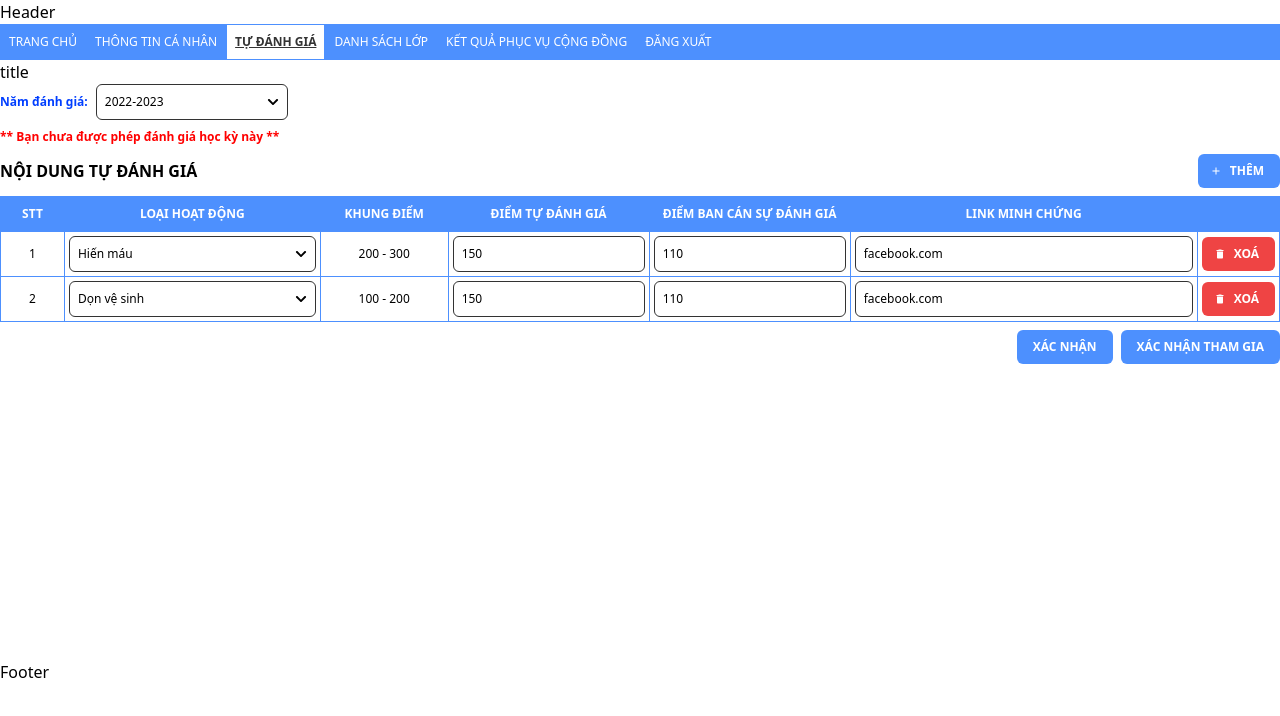
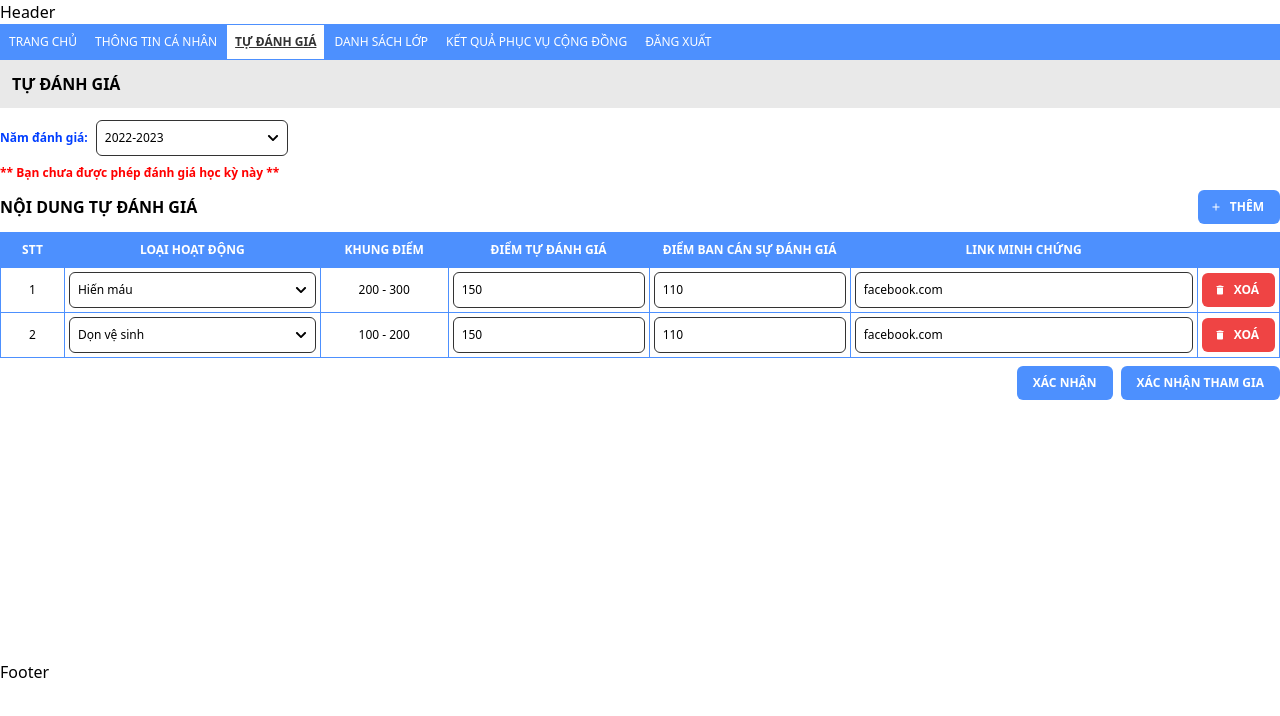
Before and after one commit to voanhtuan13321/FE_Hoat_Dong_Cong_Dong, a React (Create React App) app: page /tu-danh-gia in a window 1280 px wide. Shown: the top 716 px of the page. Built offline with nearby package versions, Linux system fonts and the light colour scheme.

Commit message:
add title

```diff
--- a/src/components/Title.jsx
+++ b/src/components/Title.jsx
@@ -1,7 +1,9 @@
 import React from 'react'
 
-export default function Title({title}) {
+export default function Title({ title }) {
   return (
-    <div className='w-full bg-second-color p-3 font-bold uppercase'>{title}</div>
+    <div className='w-full bg-second-color p-3 font-bold uppercase'>
+      {title}
+    </div>
   )
 }
--- a/src/pages/tu_danh_gia.jsx
+++ b/src/pages/tu_danh_gia.jsx
@@ -3,6 +3,7 @@ import InputSelect from '../components/InputSelect'
 import Button from '../components/Button'
 import Table from '../components/Table'
 import ItemRowTableTuDanhGia from '../components/ItemRowTableTuDanhGia'
+import Title from '../components/Title'
 
 const optionsDotDanhGia = [
   { name: '2022-2023', value: 1 },
@@ -88,8 +89,8 @@ export default function TuDanhGia() {
 
   return (
     <div className='container mx-auto'>
-      <div>title</div>
-      <div>
+      <Title title='tự đánh giá' />
+      <div className='mt-3'>
         <div className='flex items-center gap-2 '>
           <span className='font-bold text-primary text-main'>
             Năm đánh giá:
```
